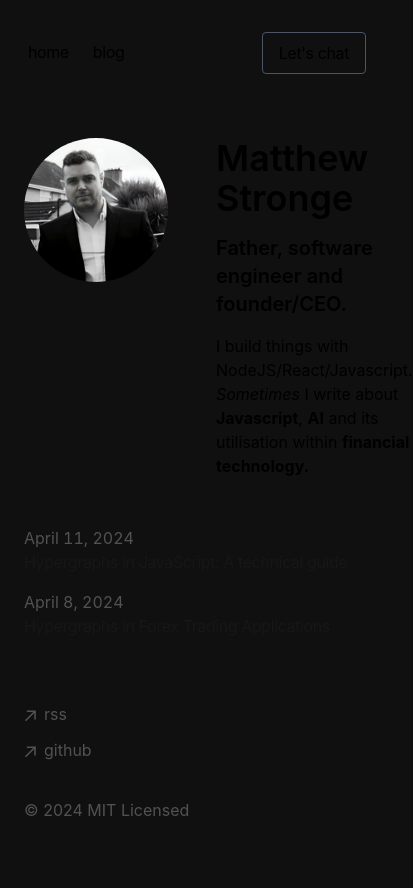
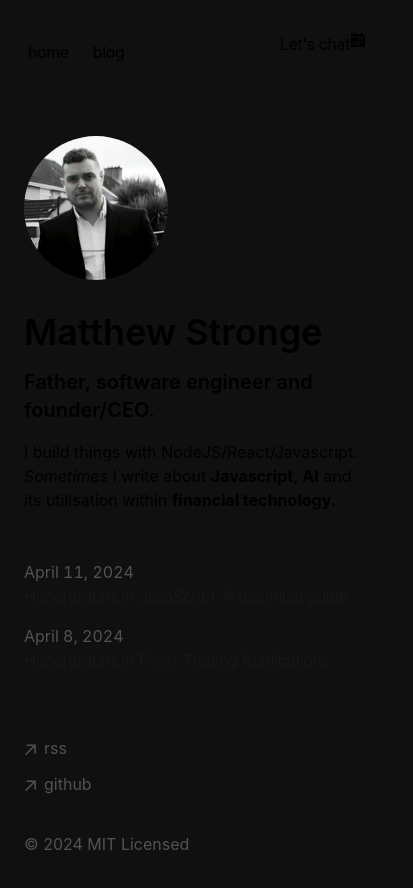
Before and after one commit to mstronge/matthewstronge, a Next.js app: page / in a window 390 px wide. Shown: the top 888 px of the page, 413 px wide, since content can reach past the window. Built offline with nearby package versions, Linux system fonts and the light colour scheme.

Commit message:
Altering comments

```diff
--- a/app/components/comments.tsx
+++ b/app/components/comments.tsx
@@ -3,11 +3,11 @@
 
 import Giscus from "@giscus/react"
 
-export default function Comments() {
+export default function Comments({ id }) {
 return (
-    <footer className="mb-16">
+    <footer className="mb-16 mt-16">
         <Giscus
-            id="comments"
+            id={id}
             repo="mstronge/matthewstronge"
             repoId="R_kgDONDM4GQ"
             category="Announcements"
@@ -16,7 +16,7 @@ return (
             term="Welcome to @giscus/react component!"
             reactionsEnabled="1"
             emitMetadata="0"
-            inputPosition="top"
+            inputPosition="bottom"
             theme="dark"
             lang="en"
             loading="lazy"
--- a/app/components/nav.tsx
+++ b/app/components/nav.tsx
@@ -1,4 +1,5 @@
 import Link from 'next/link'
+import { IoCalendarSharp } from "react-icons/io5";
 
 const navItems = {
   '/': {
@@ -30,7 +31,8 @@ export function Navbar() {
               )
             })}
           </div>
-          <a target='_blank' href="https://www.cal.com/matthewstronge" className='border-gray-600 cursor-pointer border px-4 py-2 rounded'>Let's chat</a>
+          <a target='_blank' href="https://www.cal.com/matthewstronge" className='flex content-center align-middle justify-center'>Let's chat <IoCalendarSharp />
+          </a>
         </nav>
       </div>
     </aside>
--- a/app/page.tsx
+++ b/app/page.tsx
@@ -5,9 +5,9 @@ import me from '../public/images/matthew-stronge-small.png'
 export default function Page() {
   return (
     <section>
-      <div className="flex mb-12">
+      <div className="flex flex-col justify-center align-middle mb-12 md:flex-row">
         <Image alt="Matthew Stronge" src={me} className='w-36 h-36 rounded-full' />
-        <div className='pl-12 space-y-1'>
+        <div className='pl-0 pt-8 sm:pl-12 sm:pt-0 space-y-1'>
           <h1 className="mb-4 text-4xl m-0 p-0 font-semibold">
           Matthew Stronge
           </h1>
--- a/package.json
+++ b/package.json
@@ -20,6 +20,7 @@
     "postcss": "^8.4.35",
     "react": "18.2.0",
     "react-dom": "18.2.0",
+    "react-icons": "^5.3.0",
     "sugar-high": "^0.6.0",
     "tailwindcss": "4.0.0-alpha.13",
     "typescript": "5.3.3"
```
Also changed, not shown: 1 other file (tests, documents, lock files or other folders).
